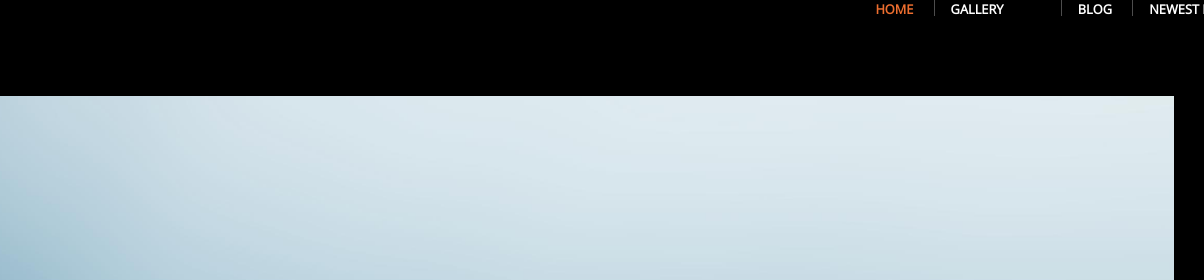
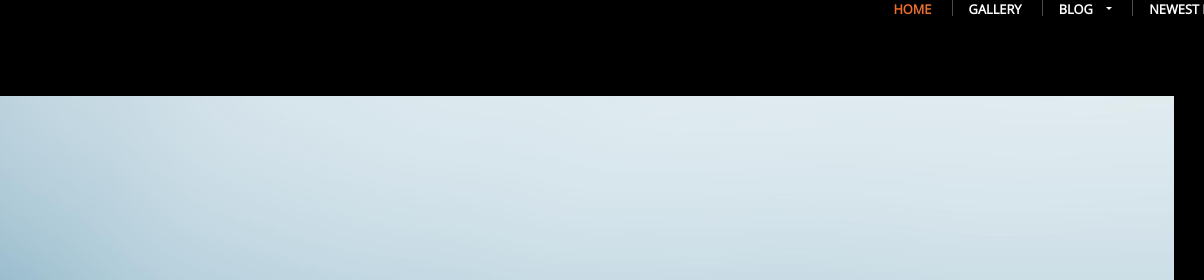
Before and after one commit to M1nras/m1nras.github.io, a plain HTML site: page _site/index.html in a window 1280 px wide. Shown: the top 280 px of the page, 76-1280 px from the left. Drawn offline with nearby package versions, Linux system fonts and the light colour scheme.

Commit message:
bug fixes 2

```diff
--- a/_site/css/main.css
+++ b/_site/css/main.css
@@ -131,22 +131,6 @@ h1,h2,h3,h4,h5,h6 {
 .header-nav > li ~ li {
   border-left: 1px solid rgba(255, 255, 255, 0.3);
   padding-left: 1em;
-}
-.header-nav a {
-  color: #fff;
-}
-.nav-links a {
-  font-size: 0.8rem;
-  font-weight: bold;
-  text-decoration: none;
-  text-transform: uppercase;
-}
-.nav-links a,
-.drop-trigger {
-  font-size: 0.8rem;
-  font-weight: bold;
-  text-decoration: none;
-  text-transform: uppercase;
 }
 .header-nav a,
 .drop-trigger {
--- a/_site/index.html
+++ b/_site/index.html
@@ -26,6 +26,7 @@
       <li><a href="/">Home</a></li>
 <li><a href="/gallery">Gallery</a></li>
 <li class="dropdown">
+  <span class="drop-trigger">Blog</span>
   <ul class="drop-menu">
     <li>Recent Posts</li>
 
@@ -33,7 +34,6 @@
 
   </ul>
 </li>
-<li><a href="/blog">Blog</a></li>
 <li><a href="/2016/11/03/title-of-post.html">Newest Post</a></li>
 
     </ul>
@@ -208,6 +208,7 @@ the spleen and regulating the circulation.</p>
       <li><a href="/">Home</a></li>
 <li><a href="/gallery">Gallery</a></li>
 <li class="dropdown">
+  <span class="drop-trigger">Blog</span>
   <ul class="drop-menu">
     <li>Recent Posts</li>
 
@@ -215,7 +216,6 @@ the spleen and regulating the circulation.</p>
 
   </ul>
 </li>
-<li><a href="/blog">Blog</a></li>
 <li><a href="/2016/11/03/title-of-post.html">Newest Post</a></li>
 
     </ul>
--- a/css/main.css
+++ b/css/main.css
@@ -131,22 +131,6 @@ h1,h2,h3,h4,h5,h6 {
 .header-nav > li ~ li {
   border-left: 1px solid rgba(255, 255, 255, 0.3);
   padding-left: 1em;
-}
-.header-nav a {
-  color: #fff;
-}
-.nav-links a {
-  font-size: 0.8rem;
-  font-weight: bold;
-  text-decoration: none;
-  text-transform: uppercase;
-}
-.nav-links a,
-.drop-trigger {
-  font-size: 0.8rem;
-  font-weight: bold;
-  text-decoration: none;
-  text-transform: uppercase;
 }
 .header-nav a,
 .drop-trigger {
```
Also changed, not shown: _includes/nav-links.html (+1 -1 lines), _site/2016/11/03/title-of-post.html (+2 -2 lines), _site/blog/index.html (+2 -2 lines), _site/gallery/index.html (+2 -2 lines).
